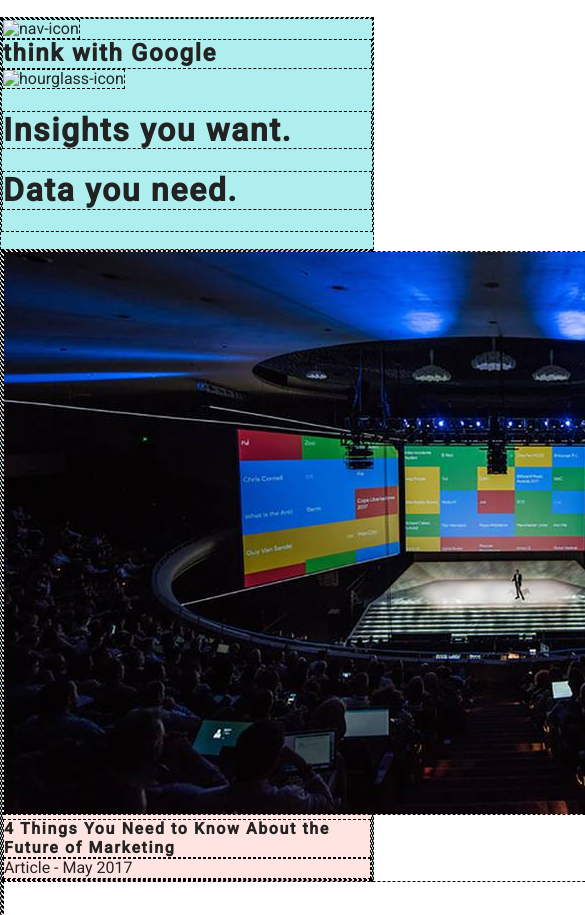
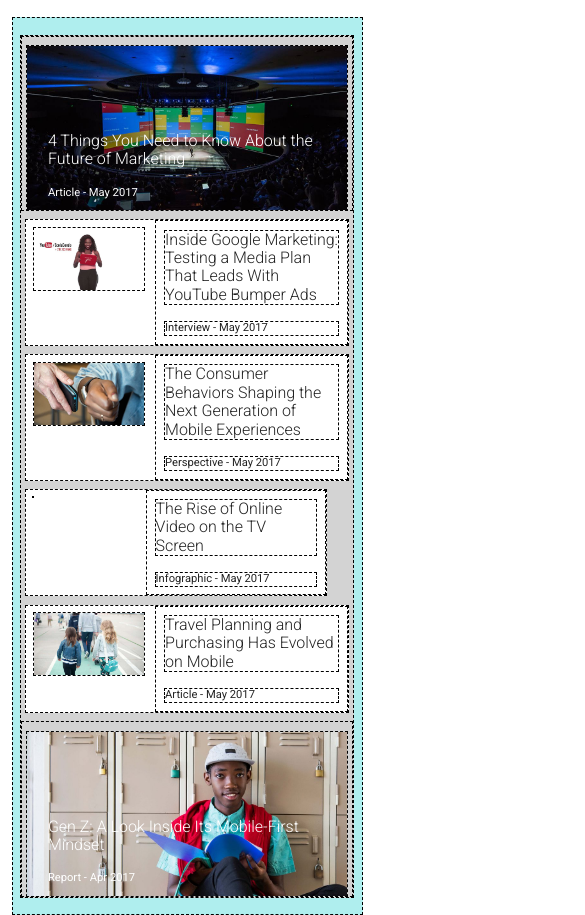
Before and after one commit to kristendynamite/independent-project-responsive-design, a plain HTML site: page index.html in a window 390 px wide. Shown: the top 915 px of the page, 585 px wide, since content can reach past the window. Drawn offline with nearby package versions, Linux system fonts and the light colour scheme.

Commit message:
make responsive for small devices, add relative units and make images fluid

```diff
--- a/css/styles.css
+++ b/css/styles.css
@@ -40,23 +40,61 @@ body {
 }
 
   /* Default Google font stylings for all H tags */
-
-h1, h2, h3, h4, h5, h6 {
+/*
+h2 h3 {
   font-family: 'Roboto', sans-serif;
   letter-spacing: 0.1rem;
   text-align: left;
+  color: #262626;
+}*/
+
+
+h2, h3 {
+  font-family: 'Roboto', sans-serif;
+  font-weight: normal;
+  text-align: left;
+}
+
+h4 {
+  font-family: 'Roboto', sans-serif;
+  font-weight:300;
+  text-align: left;
+  margin-bottom: 1em;
+}
+
+p {
+  font-family: 'Roboto', sans-serif;
+  font-weight: normal;
+  font-size: 0.7em;
 }
 
   /*Link styles*/
 
 .container {
   background: paleturquoise;
-  /*width: 90vw;
-  height: 96vh;
+  width: 90vw;
+  /*height: 96vh;*/
   margin: 0 auto;
-  overflow: hidden;
-  padding: 2vh 2vw;*/
+  overflow: auto;
+  padding: 2vh 2vw;
 }
+
+.logo-nav {
+  float: left;
+}
+
+img #nav-icon {
+  float: left;
+}
+
+h2 "think"{
+  float: left;
+}
+
+.hourglass {
+  float: right;
+}
+
 .gallery {
   /*width: 80vw;
   height: 79vh;*/
@@ -64,15 +102,48 @@ h1, h2, h3, h4, h5, h6 {
   /*overflow: auto;
   /*padding: 2vh 2vw;*/
   margin: 0 auto;
-  margin-top: 2vh;*/
+  overflow: auto;
 }
 .gallery-item {
   /*float: left;
   width: 60vw;
   height: 11vh;*/
   /*padding: 1vh 1vw;*/
-  background: mistyrose;
-  /*margin: 1vh 10vw;*/
+  background: white;
+  margin: 1vh 1vw;
+}
+
+.gallery-item-big img {
+  max-width: 100%;
+}
+
+.gallery-item-big {
+  display:block;
+  padding: 1vh 1vw;
+  overflow: auto;
+}
+
+.gallery-item img {
+  max-width: 35%;
+  margin: 2%;
+
+}
+
+.youtube-image img {
+  float: left;
+}
+
+.big-image-caption {
+  margin-top: -12vh;
+  margin-left: 5vw;
+  margin-right: 5vw;
+  color: white;
+}
+
+.gallery-item #image-caption {
+  float: right;
+  max-width: 60%;
+  padding: 2.5%;
 }
 
  /* Clearfix */
--- a/index.html
+++ b/index.html
@@ -18,43 +18,59 @@
   </head>
   <body>
     <div class="container">
-      <div class="header">
-        <img src="" alt="nav-icon">
-        <h2>think with Google</h2>
-        <img src="" alt="hourglass-icon">
-        <h1>Insights you want.</h1>
-        <h1>Data you need.</h1>
+      <!-- <div class="header">
+        <div class="logo-nav">
+          <img id="nav-icon" src="" alt="nav-icon">
+          <h3>think with Google</h2>
         </div>
+        <div class="hourglass">
+          <img id="hourglass" src="" alt="hourglass-icon">
+        </div>
+        <h2>Insights you want.</h2>
+        <h2>Data you need.</h2>
+      </div> -->
       <div class="gallery">
-        <div class="gallery-item" id="marketing-image">
+        <div class="gallery-item-big" id="marketing-image">
           <img src="img/marketing.jpg" alt="marketing image">
+          <div class="big-image-caption">
             <h4>4 Things You Need to Know About the Future of Marketing</h4>
             <p>Article - May 2017</p>
           </div>
-        <div class="gallery-item" id="youtube-image">
+        </div>
+        <div class="gallery-item youtube-image clearfix">
           <img src="img/youtube-girl.jpg" alt="">
+          <div id="image-caption">
             <h4>Inside Google Marketing: Testing a Media Plan That Leads With YouTube Bumper Ads</h4>
             <p>Interview - May 2017</p>
           </div>
-        <div class="gallery-item" id="hands-image">
+        </div>
+        <div class="gallery-item hands-image clearfix">
           <img src="img/hands.jpg" alt="">
+          <div id="image-caption">
             <h4>The Consumer Behaviors Shaping the Next Generation of Mobile Experiences</h4>
             <p>Perspective - May 2017</p>
           </div>
-        <div class="gallery-item" id="streaming-image">
+        </div>
+        <div class="gallery-item streaming-image clearfix">
           <img src="img/streaming-tv.png" alt="">
+          <div id="image-caption">
             <h4>The Rise of Online Video on the TV Screen</h4>
             <p>Infographic - May 2017</p>
           </div>
-        <div class="gallery-item" id="girls-image">
+        </div>
+        <div class="gallery-item girls-image clearfix">
           <img src="img/girls.jpg" alt="">
+          <div id="image-caption">
             <h4>Travel Planning and Purchasing Has Evolved on Mobile</h4>
             <p>Article - May 2017</p>
           </div>
-        <div class="gallery-item" id="gen-z-image">
+        </div>
+        <div class="gallery-item-big boy" id="gen-z-image">
           <img src="img/gen-z-boy.jpg" alt="">
+          <div class="big-image-caption">
             <h4>Gen Z: A Look Inside Its Mobile-First Mindset</h4>
             <p>Report - Apr 2017</p>
+          </div>
         </div>
       </div>
     </div>
```
Lines whose indentation alone changed are shown as unchanged.
